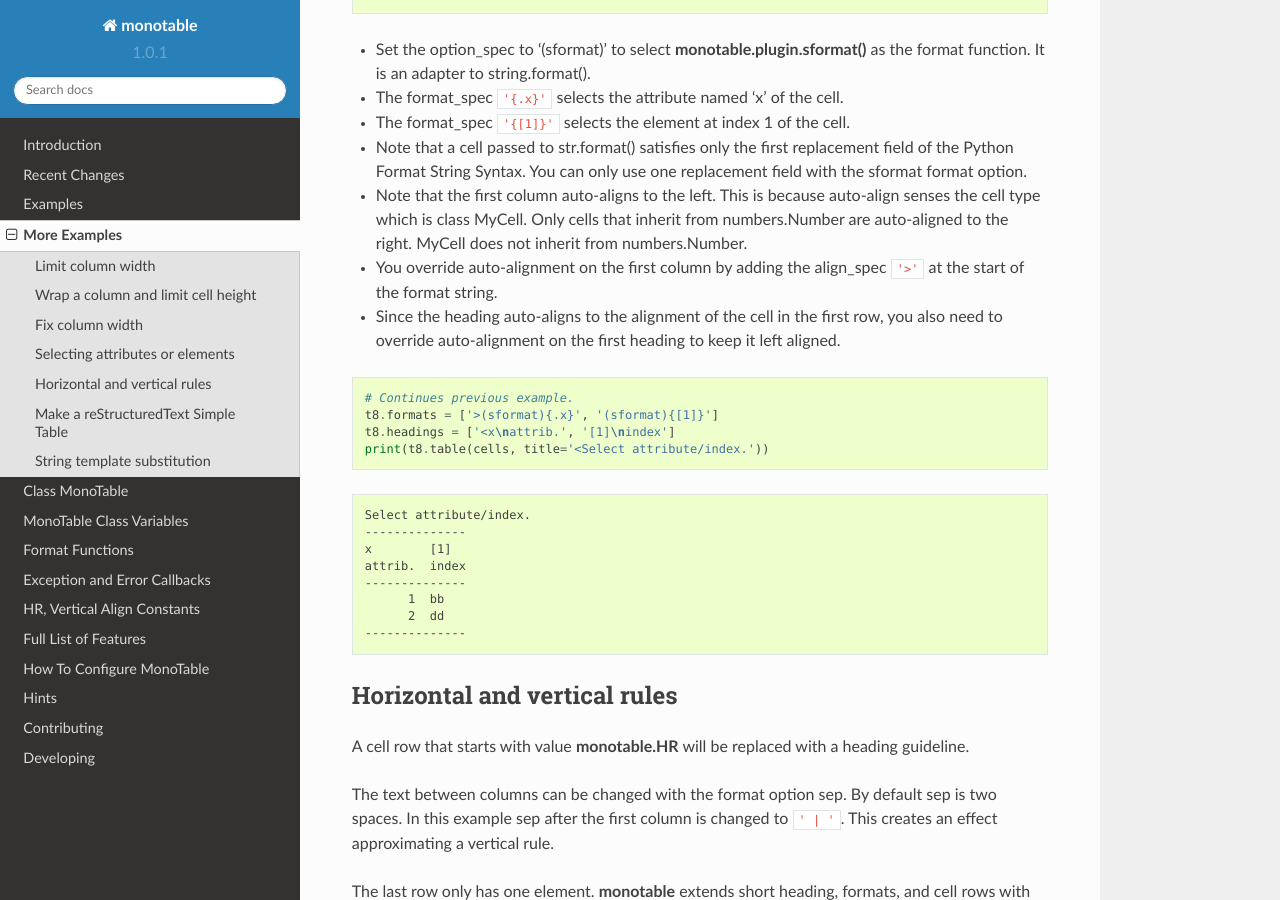
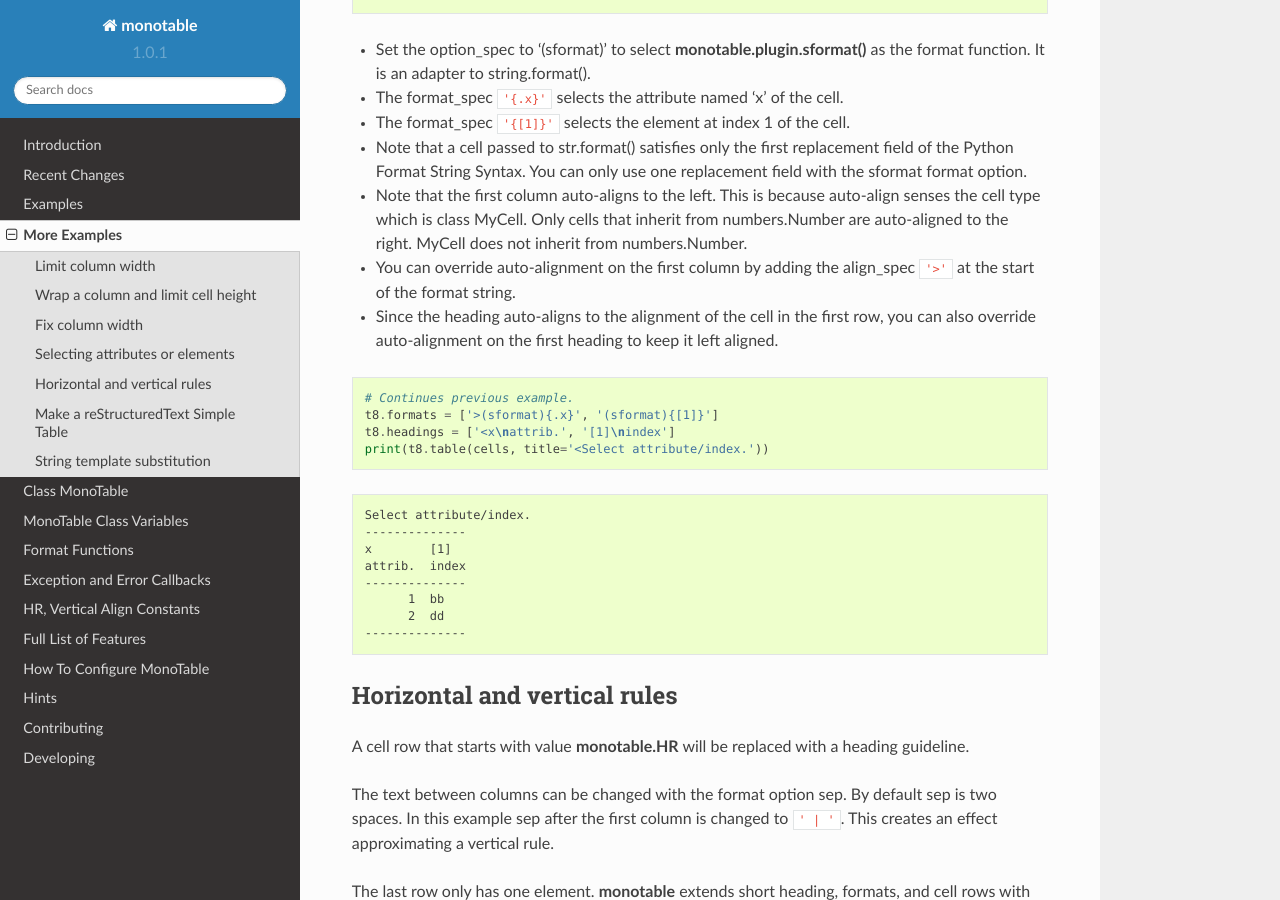
Before and after one commit to tmarktaylor/monotable, a Sphinx documentation site: the page built from doc/more_examples.rst, in a window 1280 px wide and 900 px high, scrolled down 2963 px. Built offline with Sphinx 7.4.7 and the Read the Docs theme 2.0.0, drawn with Linux system fonts in a browser that asks for light colours.

Commit message:
Doc tweaks.

```diff
--- a/README.rst
+++ b/README.rst
@@ -143,10 +143,10 @@ More features are described in the documentation section
 
 Recent Changes
 ==============
-Version 1.0.1 -- 2017-03-26
+1.0.1 -- 2017-03-26
     MANIFEST.in and doc fixes.
 
-Version 1.0.0 -- 2017-03-25
+1.0.0 -- 2017-03-25
     Initial upload.
 
 
--- a/doc/more_examples.rst
+++ b/doc/more_examples.rst
@@ -173,10 +173,10 @@ the element indexed by [1] from a sequence.
   auto-align senses the cell type which is class MyCell.  Only cells that
   inherit from numbers.Number are auto-aligned to the right.  MyCell does not
   inherit from numbers.Number.
-- You override auto-alignment on the first
+- You can override auto-alignment on the first
   column by adding the align_spec ``'>'`` at the start of the format string.
 - Since the heading auto-aligns to the alignment of the cell in the
-  first row, you also need to override auto-alignment on the first
+  first row, you can also override auto-alignment on the first
   heading to keep it left aligned.
 
 .. testcode::
```
Also changed, not shown: 1 other file.
